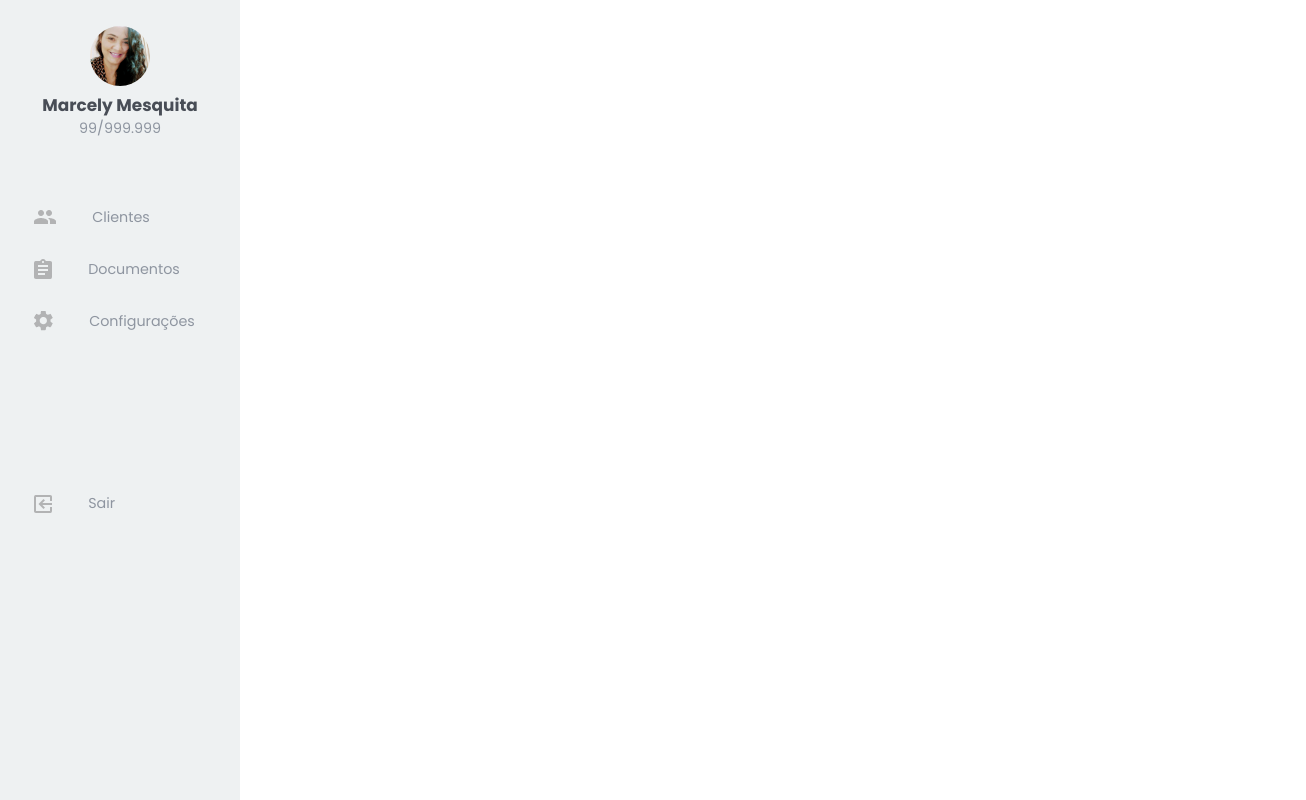
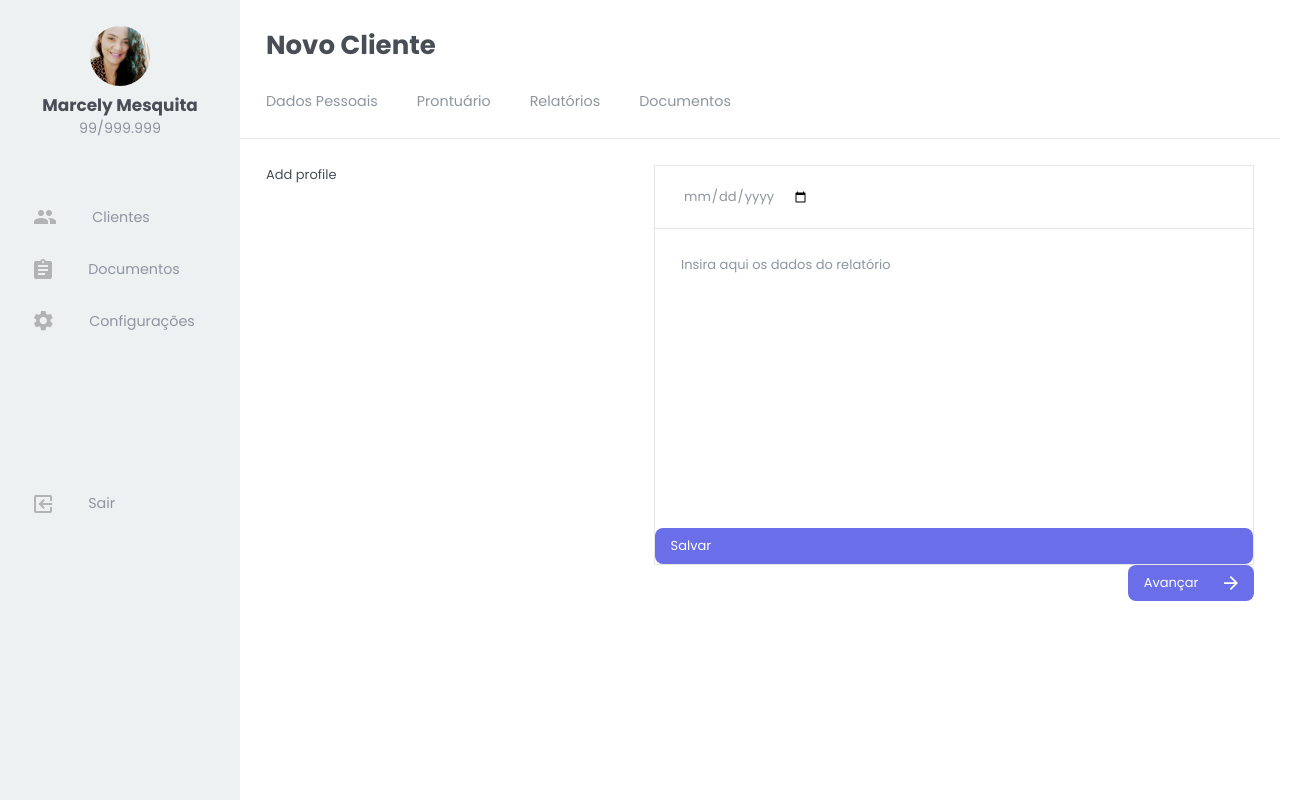
Before and after one commit to antonioeduardofernandes/planner, a Vue app: page /novocliente/relatorios in a window 1280 px wide. Shown: the top 800 px of the page, 1306 px wide, since content can reach past the window. Built offline with nearby package versions, Linux system fonts and the light colour scheme.

Commit message:
refactor: app button now with slot and embedded svg for icons

```diff
--- a/src/App.vue
+++ b/src/App.vue
@@ -48,7 +48,7 @@ body {
 
 body {
   width: 100vw;
-  height: 100%;
+  height: 100vh;
   overflow: hidden;
   font-size: 1.1rem;
 }
--- a/src/components/AppButton.vue
+++ b/src/components/AppButton.vue
@@ -1,38 +1,53 @@
 <template>
-  <button @click="$emit('click')">
-    <img :src="require(`../assets/icons/${icon}.png`)" alt="" />
-    {{ label }}
-  </button>
+  <div id="app_button">
+    <div v-if="icon && left" class="icon left">
+      <slot></slot>
+    </div>
+    <div class="label">{{ label }}</div>
+    <div v-if="icon && right" class="icon right">
+      <slot></slot>
+    </div>
+  </div>
 </template>
 
 <script>
 export default {
   props: {
+    right: Boolean,
+    left: Boolean,
     label: String,
-    icon: {
-      String,
-      default: "add",
-    },
+    icon: Boolean,
   },
 }
 </script>
 
 <style scoped>
-button {
+#app_button {
+  background-color: var(--accent);
   display: flex;
   outline: none;
   border: none;
   align-items: center;
-  padding: 0.6rem 1.4rem;
-  background-color: var(--accent);
+  padding: 0.6rem 1.2rem;
   border-radius: 8px;
   color: var(--background);
   font-size: 1.1rem;
   cursor: pointer;
+  justify-content: space-between;
   white-space: nowrap;
 }
 
-img {
-  margin-right: 1rem;
+.icon {
+  width: 14px;
+  height: 14px;
+  --icon-margin: 2rem;
+}
+
+.right {
+  margin-left: var(--icon-margin);
+}
+
+.left {
+  margin-right: var(--icon-margin);
 }
 </style>
--- a/src/router/index.js
+++ b/src/router/index.js
@@ -3,6 +3,7 @@ import Clientes from "../views/Clientes.vue"
 import NovoCliente from "../views/novo_cliente/NovoCliente.vue"
 import DadosPessoais from "../views/novo_cliente/DadosPessoais.vue"
 import Prontuario from "../views/novo_cliente/Prontuario.vue"
+import Relatorios from "../views/novo_cliente/Relatorios.vue"
 
 const routes = [
   {
@@ -14,10 +15,19 @@ const routes = [
     path: "/novocliente",
     component: NovoCliente,
     children: [
-      { path: "dados", component: DadosPessoais, meta: { title: "Novo Cliente" } },
+      {
+        path: "dados",
+        component: DadosPessoais,
+        meta: { title: "Novo Cliente" },
+      },
       {
         path: "prontuario",
         component: Prontuario,
+        meta: { title: "Novo Cliente" },
+      },
+      {
+        path: "relatorios",
+        component: Relatorios,
         meta: { title: "Novo Cliente" },
       },
     ],
--- a/src/views/Clientes.vue
+++ b/src/views/Clientes.vue
@@ -1,7 +1,16 @@
 <template>
   <div>
     <app-navbar :links="['Lista', 'Detalhes']">
-      <app-button label="Adicionar Novo"/>
+      <app-button label="Adicionar Novo" icon left>
+        <svg
+          width="14"
+          height="14"
+          viewBox="0 0 14 14"
+          fill="none"
+        >
+          <path d="M14 8H8V14H6V8H0V6H6V0H8V6H14V8Z" fill="white" />
+        </svg>
+      </app-button>
     </app-navbar>
     <client-list :clients="clientes" />
   </div>
--- a/src/views/novo_cliente/NovoCliente.vue
+++ b/src/views/novo_cliente/NovoCliente.vue
@@ -1,11 +1,23 @@
 <template>
+  <div id="novo_cliente">
     <app-navbar
       :links="['Dados Pessoais', 'Prontuário', 'Relatórios', 'Documentos']"
     />
     <div class="content">
       <router-view />
+
       <div class="button_row">
-      <app-button label="Avançar" icon="arrow" />
+        <app-button label="Avançar" icon right>
+          <svg
+            viewBox="0 0 16 16"
+          >
+            <path
+              d="M8 0L6.59 1.41L12.17 7H0V9H12.17L6.59 14.59L8 16L16 8L8 0Z"
+              fill="white"
+            />
+          </svg>
+        </app-button>
+      </div>
     </div>
   </div>
 </template>
@@ -22,25 +34,27 @@ export default {
 </script>
 
 <style>
+#novo_cliente {
+  height: 100%;
+  display: flex;
+  flex-flow: column;
+}
 .content {
   margin-top: 2rem;
   margin-left: 2rem;
   width: 100%;
   padding-right: 4rem;
-  height: 100vh;
-}
-
-.form {
-  margin-top: 1rem;
+  height: 100%;
+  display: flex;
+  flex-flow: column;
+  justify-content: space-between;
 }
 
 .button_row {
-  justify-content: flex-end;
-  align-items: flex-end;
   width: 100%;
   display: flex;
-  align-items: center;
-  margin-bottom: 2rem;
+  justify-content: flex-end;
+  align-self: flex-end;
 }
 
 button {
--- /dev/null
+++ b/src/views/novo_cliente/Relatorios.vue
@@ -0,0 +1,82 @@
+<template>
+  <div id="relatorios">
+    <div>Add profile</div>
+
+    <div class="new_profile">
+      <div class="header">
+        <input type="date" />
+      </div>
+      <textarea class="text" placeholder="Insira aqui os dados do relatório" />
+      <app-button label="Salvar" left>
+        <svg
+          width="24"
+          height="24"
+          viewBox="0 0 24 24"
+        >
+          <path
+            d="M15,9H5V5H15M12,19A3,3 0 0,1 9,16A3,3 0 0,1 12,13A3,3 0 0,1 15,16A3,3 0 0,1 12,19M17,3H5C3.89,3 3,3.9 3,5V19A2,2 0 0,0 5,21H19A2,2 0 0,0 21,19V7L17,3Z"
+          />
+        </svg>
+      </app-button>
+    </div>
+  </div>
+</template>
+
+<script>
+import AppButton from "../../components/AppButton"
+export default {
+  components: {
+    AppButton,
+  },
+}
+</script>
+
+<style scoped>
+#relatorios {
+  display: flex;
+  width: 100%;
+  grid-template-columns: 80px 1fr;
+  justify-content: space-between;
+}
+
+.new_profile {
+  width: 600px;
+  height: 400px;
+  border: 1px solid var(--gray);
+  overflow: hidden;
+  display: flex;
+  flex-flow: column;
+  justify-content: space-between;
+  position: relative;
+}
+
+.header {
+  padding: 1rem;
+  color: var(--placeholder);
+}
+
+input[type="date"] {
+  color: var(--placeholder);
+  background-color: transparent;
+}
+
+textarea {
+  width: 100%;
+  height: 100%;
+  border: none;
+  border-top: 1px solid var(--gray);
+  padding: 2rem;
+  outline: none;
+  resize: none;
+}
+
+textarea::placeholder {
+  color: var(--placeholder);
+  transition: all 0.2s ease-in-out;
+}
+
+textarea:focus::placeholder {
+  transform: translateX(-10px);
+  opacity: 0;
+}
+</style>
```
Also changed, not shown: src/styles/checkbox.css (deleted, +0 -40 lines). Lines whose indentation alone changed are shown as unchanged.
